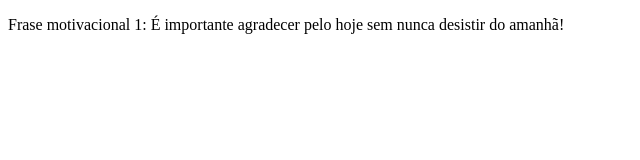
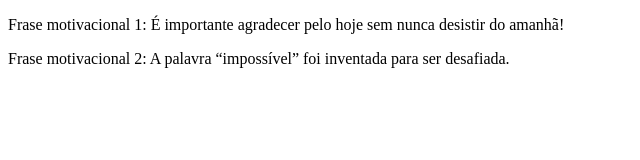
Before and after one commit to KevinSilva02/bootcamp-devjr, a plain HTML site: page index.html in a window 1280 px wide. Shown: the whole page, without its empty margins (0-640 px from the left). Drawn offline with Linux system fonts and the light colour scheme.

Commit message:
frase motivacional 2

```diff
--- a/index.html
+++ b/index.html
@@ -7,5 +7,6 @@
 </head>
 <body>
     <p> Frase motivacional 1: É importante agradecer pelo hoje sem nunca desistir do amanhã!</p>
+    <p> Frase motivacional 2: A palavra “impossível” foi inventada para ser desafiada.</p>
 </body>
 </html>
```
